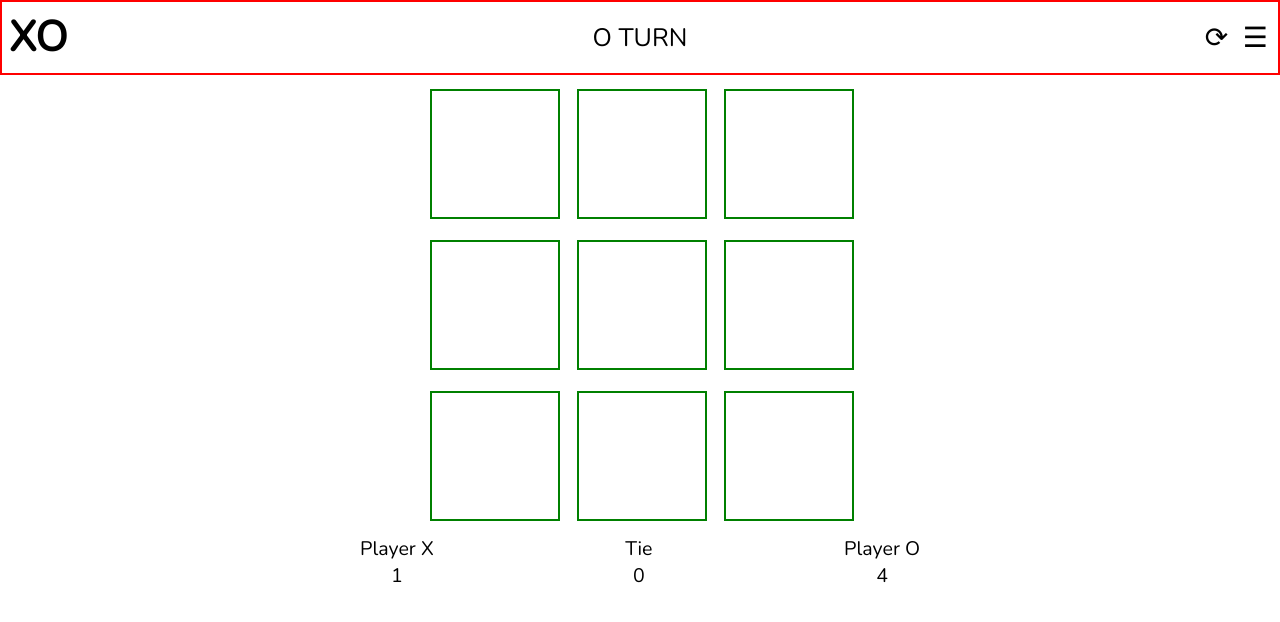
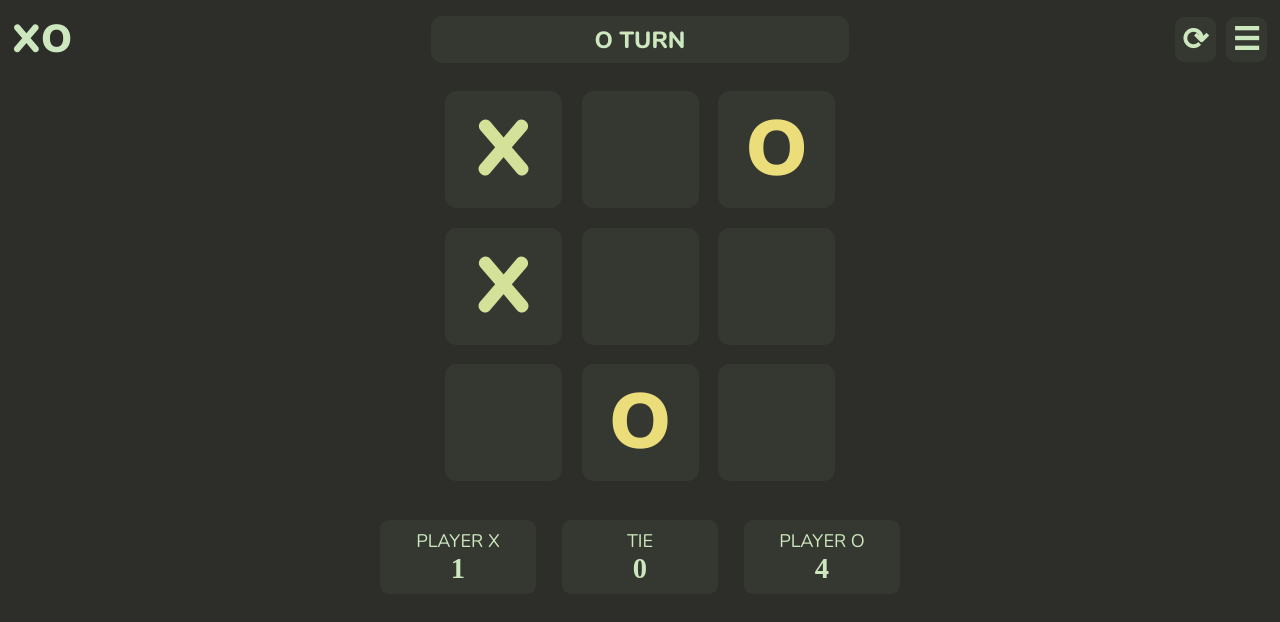
Before and after one commit to radhhh/tic-tac-toe, a plain HTML site: page index.html in a window 1280 px wide. Drawn offline with nearby package versions, Linux system fonts and the light colour scheme.

Commit message:
Modified UI with color scheme and fonts

```diff
--- a/index.html
+++ b/index.html
@@ -21,30 +21,56 @@
     </header>
     <main>
         <div id="gridContainer">
-            <div class="gridItem" id="1-1"></div>
-            <div class="gridItem" id="1-2"></div>
-            <div class="gridItem" id="1-3"></div>
-            <div class="gridItem" id="2-1"></div>
-            <div class="gridItem" id="2-2"></div>
-            <div class="gridItem" id="2-3"></div>
-            <div class="gridItem" id="3-1"></div>
-            <div class="gridItem" id="3-2"></div>
-            <div class="gridItem" id="3-3"></div>
+            <div class="gridItem">
+                <div id="1-1" class="x-grid">X</div>
+            </div>
+            <div class="gridItem">
+                <div id="1-2"></div>
+            </div>
+            <div class="gridItem">
+                <div id="1-3" class="o-grid">O</div>
+            </div>
+            <div class="gridItem">
+                <div id="2-1" class="x-grid">X</div>
+            </div>
+            <div class="gridItem">
+                <div id="2-2"></div>
+            </div>
+            <div class="gridItem">
+                <div id="2-3"></div>
+            </div>
+            <div class="gridItem">
+                <div id="3-1"></div>
+            </div>
+            <div class="gridItem">
+                <div id="3-2" class="o-grid">O</div>
+            </div>
+            <div class="gridItem">
+                <div id="3-3"></div>
+            </div>
         </div>
         <div id="scoreContainer">
             <div>
-                <div>Player X</div>
-                <div>1</div>
+                <div class="player-name">PLAYER X</div>
+                <div class="player-score" id="displayX">1</div>
             </div>
             <div>
-                <div>Tie</div>
-                <div>0</div>
+                <div class="player-name">TIE</div>
+                <div class="player-score" id="displayTie">0</div>
             </div>
             <div>
-                <div>Player O</div>
-                <div>4</div>
+                <div class="player-name">PLAYER O</div>
+                <div class="player-score" id="displayO">4</div>
             </div>
         </div>
     </main>
+    <div id="overlayDark" class="hidden"></div>
+    <div id="restartConfirmWindow" class="hidden">
+        <h3>Are you sure?</h3>
+        <div>
+            <button id="restartConfirm">Restart</button>
+            <button id="restartCancel">Cancel</button>
+        </div>
+    </div>
 </body>
 </html>
--- a/style.css
+++ b/style.css
@@ -1,19 +1,35 @@
 @import url('https://fonts.googleapis.com/css2?family=Nunito&display=swap');
 
+@font-face {
+    font-family: 'Nunito Extrabold';
+    src: url(nunito.extrabold.ttf);
+}
+
+@font-face {
+    font-family: 'Nunito Black';
+    src: url(nunito.black.ttf);
+}
+
 :root{
-    font-size: 14px;
+    font-size: 13px;
     font-family: 'Nunito', sans-serif;
 }
 
 body{
+    background-color: #2D2D2A;
+    color: #CDE7BE;
     margin: 0;
 }
 
 header{
+    font-family: 'Nunito Extrabold';
     display: grid;
-    border: solid red 2px;
+    position: fixed;
+    top: 0px;
+    box-sizing: border-box;
+    width: 100%;
     align-items: center;
-    padding: 0.5em;
+    padding: 1em;
     grid-template-columns: repeat(3, 1fr);
     align-content: center;
     justify-content: space-evenly;
@@ -27,11 +43,17 @@ header > .logo{
     margin: 0;
     font-weight: 900;
     font-size: 3rem;
+    font-family: 'Nunito Black';
+    letter-spacing: 0.1ch;
 }
 
 header > .turn-info{
+    font-family: 'Nunito Extrabold';
     text-align: center;
     font-size: 1.8rem;
+    background-color: #353831;
+    padding: 0.3em;
+    border-radius: 0.5em;
 }
 
 header > .action-button{
@@ -40,13 +62,23 @@ header > .action-button{
 
 .action-button > button{
     text-align: center;
-    font-size: 2rem;
+    font-size: 2.4rem;
     width: 2.2ch;
-    background-color: white;
+    font-family: inherit;
     border: none;
+    color: inherit;
+    background-color: inherit;
+    font-weight: bold;
+    background-color: #353831;
+    border-radius: 0.3em;
+}
+
+.action-button > #menuButton{
+    margin-left: 0.2em;
 }
 
 main{
+    margin-top: 6em;
     display: flex;
     flex-direction: column;
     align-items: center;
@@ -54,30 +86,108 @@ main{
 }
 
 div#gridContainer{
+    font-family: 'Nunito Black';
     display: grid;
     align-items: center;
     grid-template-columns: repeat(3, 1fr);
     gap: 1.5em;
     width: 100%;
     max-width: 30em;
-    /* border: solid blue 2px; */
 }
 
 div.gridItem{
-    border: green solid 2px;
+    font-size: 6rem;
+    display: flex;
+    align-items: center;
+    justify-content: center;
+    background-color: #353831;
     aspect-ratio: 1;
     width: 100%;
+    border-radius: 10%;
+}
+
+div.gridItem > .x-grid{
+    color: #D3E298;
+}
+
+div.gridItem > .o-grid{
+    color: #ECDD7B;
 }
 
 div#scoreContainer{
-    margin-top: 1em;
-    display: flex;
-    justify-content: space-between;
+    margin-top: 3em;
+    display: grid;
+    grid-template-columns: repeat(3, 1fr);
     width: 100%;
     max-width: 40em;
+    gap: 2em;
 }
 
 div#scoreContainer > div{
     font-size: 1.4rem;
     text-align: center;
+    border-radius: 0.5em;
+    background-color: #353831;
+    padding: 0.5em;
 }
+
+div.player-name{
+    font-size: 1.4rem;
+}
+
+div.player-score{
+    font-family: 'Nunino Black';
+    font-weight: bold;
+    font-size: 2.2rem;
+}
+
+div#overlayDark{
+    position: fixed;
+    top: 0;
+    left: 0;
+    width: 100vw;
+    height: 100vh;
+    background-color: #0000007d;
+}
+
+.hidden{
+    transform: scale(0);
+    display: none;
+}
+
+div#restartConfirmWindow{
+    font-size: 1.4rem;
+    width: min(80%, 20ch);
+    position: fixed;
+    top: 50%;
+    left: 50%;
+    transform: translate(-50%, -50%);
+    text-align: center;
+    background-color: #2D2D2A;
+    padding: 1em;
+    border-radius: 1em;
+}
+
+div#restartConfirmWindow > h3{
+    margin: 0;
+    margin-bottom: 0.5em;
+}
+
+div#restartConfirmWindow > div{
+    display: flex;
+    justify-content: space-between;
+    /* border: red solid 2px; */
+    width: 90%;
+    margin: auto;
+}
+
+div#restartConfirmWindow button{
+    display: block;
+    width: 8ch;
+    background-color: #353831;
+    color: #cde7bed4;
+    border: none;
+    font-size: 1.4rem;
+    padding: 0.2em 0.5em;
+    border-radius: 0.5em;
+}
```
Also changed, not shown: nunito.black.ttf (added), nunito.extrabold.ttf (added).
